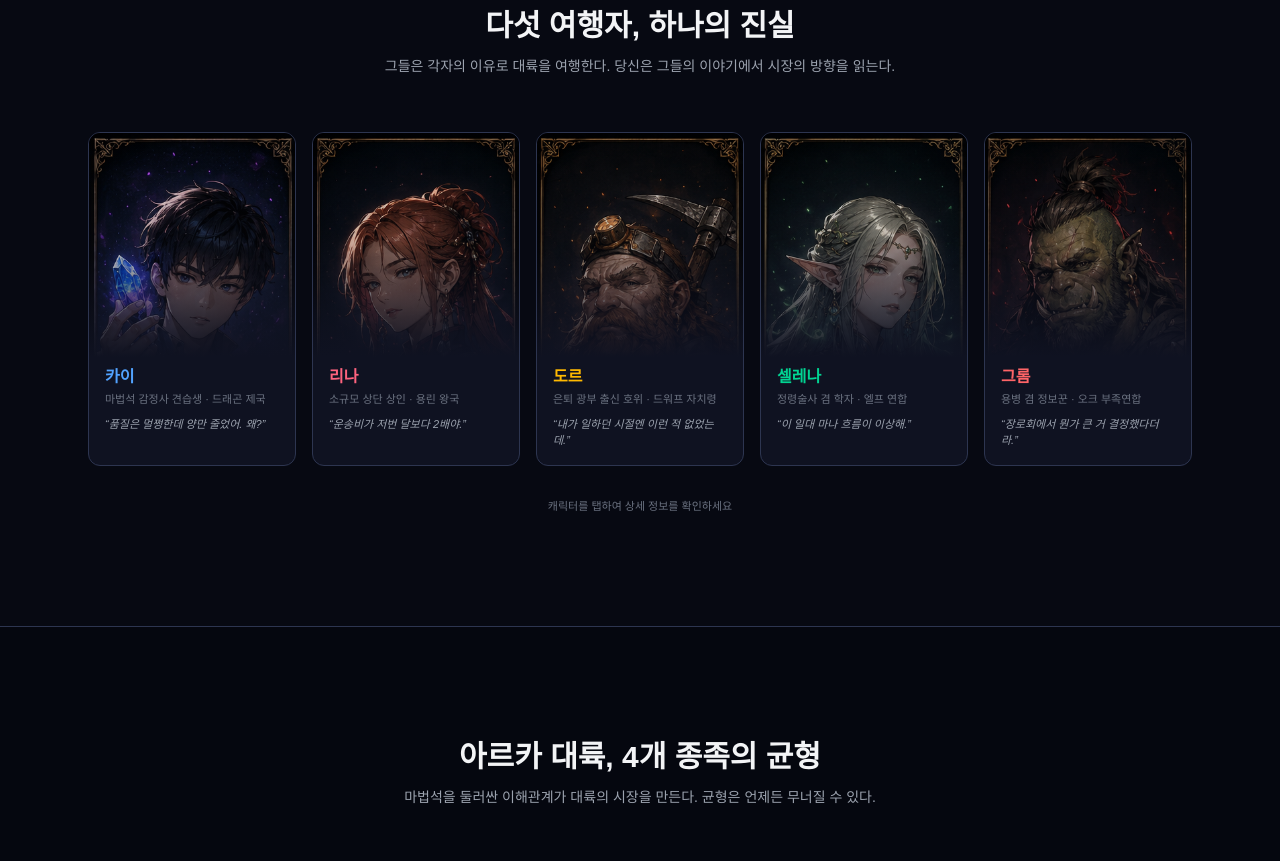
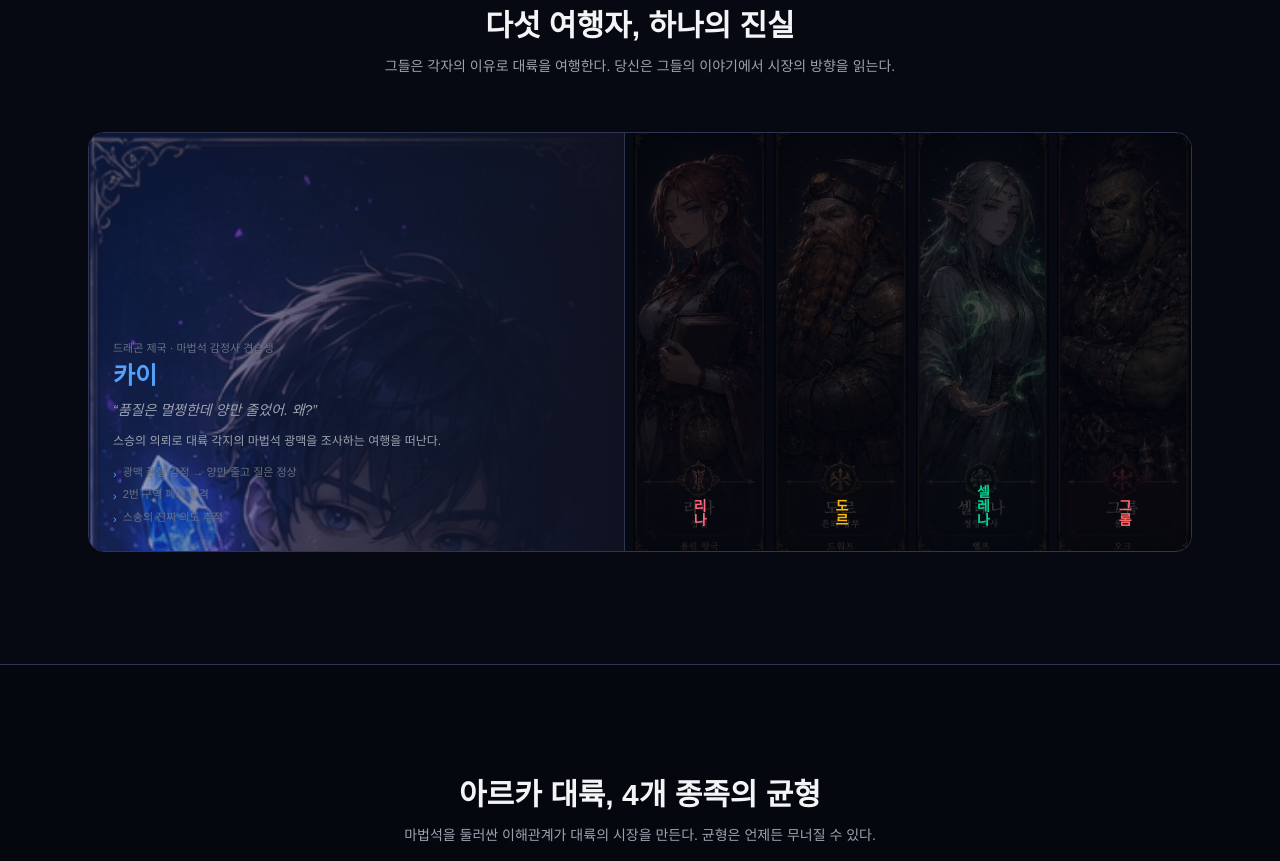
Before and after one commit to madotrade/madotrade-web, a Next.js app: page / in a window 1280 px wide. Shown: the part 1660-2521 px from the top of the page. Built offline with nearby package versions, Linux system fonts and the light colour scheme; a web font is replaced by a local one.

Commit message:
feat: 캐릭터 섹션 가로 아코디언 방식으로 전면 리디자인
- 호버 시 해당 캐릭터 패널이 가로로 확장
- 비활성 패널은 좁아지며 세로 이름만 표시
- 활성 패널: 이미지 배경 + 대사 + 설명 + 관련 사건
- 모바일은 세로 스택 유지

```diff
--- a/src/components/sections/characters.tsx
+++ b/src/components/sections/characters.tsx
@@ -2,7 +2,7 @@
 
 import { FadeIn } from "@/components/ui/fade-in";
 import { useState } from "react";
-import { motion, AnimatePresence } from "motion/react";
+import { motion } from "motion/react";
 import { cn } from "@/lib/utils";
 
 const characters = [
@@ -12,59 +12,59 @@ const characters = [
     tribe: "드래곤 제국",
     quote: "품질은 멀쩡한데 양만 줄었어. 왜?",
     accent: "text-blue-400",
-    border: "border-blue-500/40",
+    bg: "from-blue-900/40 to-bg-card",
     image: "/characters/kai.png",
-    desc: "스승의 의뢰로 대륙 각지의 마법석 광맥을 조사하는 여행을 떠난다. 호기심이 강하고 분석적이며, 관찰한 것을 빠짐없이 기록한다.",
-    events: ["광맥 품질 감정 → 양만 줄고 질은 정상 발견", "2번 구역 폐쇄 목격", "스승의 진짜 의도를 추적"],
+    desc: "스승의 의뢰로 대륙 각지의 마법석 광맥을 조사하는 여행을 떠난다.",
+    events: ["광맥 품질 감정 → 양만 줄고 질은 정상", "2번 구역 폐쇄 목격", "스승의 진짜 의도 추적"],
   },
   {
     name: "리나",
-    role: "소규모 상단 상인",
+    role: "상인",
     tribe: "용린 왕국",
     quote: "운송비가 저번 달보다 2배야.",
     accent: "text-rose-400",
-    border: "border-rose-500/40",
+    bg: "from-rose-900/40 to-bg-card",
     image: "/characters/rina.png",
-    desc: "거래처를 순회하며 물건을 사고파는 상인. 가격 변동에 민감하고 숫자를 놓치지 않는다. 항상 메모장에 뭔가를 적고 있다.",
+    desc: "거래처를 순회하며 물건을 사고파는 상인. 가격 변동에 민감하다.",
     events: ["마법석 연료비 상승 체감", "상단 물량 계약 보류 목격", "마을별 가격 차이 추적"],
   },
   {
     name: "도르",
-    role: "은퇴 광부 출신 호위",
+    role: "은퇴 광부",
     tribe: "드워프 자치령",
     quote: "내가 일하던 시절엔 이런 적 없었는데.",
     accent: "text-amber-400",
-    border: "border-amber-500/40",
+    bg: "from-amber-900/40 to-bg-card",
     image: "/characters/dor.png",
-    desc: "드워프 자치령에서 30년 광부 생활 후 은퇴. 카이의 보디가드 겸 길 안내를 맡았다. 과묵하지만 핵심을 찌르는 한마디를 한다.",
-    events: ["광산 마을의 이상한 정적 감지", "옛 동료 브론의 침묵에서 이상 포착", "'인원 줄이는 건 채굴 안 할 때'라는 핵심 분석"],
+    desc: "드워프 자치령에서 30년 광부 생활 후 은퇴. 과묵하지만 핵심을 찌른다.",
+    events: ["광산 마을의 이상한 정적 감지", "옛 동료의 침묵에서 이상 포착", "'인원 줄이는 건 채굴 안 할 때'"],
   },
   {
     name: "셀레나",
-    role: "정령술사 겸 학자",
+    role: "정령술사",
     tribe: "엘프 연합",
     quote: "이 일대 마나 흐름이 이상해.",
     accent: "text-emerald-400",
-    border: "border-emerald-500/40",
+    bg: "from-emerald-900/40 to-bg-card",
     image: "/characters/selena.png",
-    desc: "고대 정령 유적을 조사하는 학자. 냉정하고 이상주의적이며, 장기적 흐름을 읽는 눈을 가졌다. 감정적이지 않지만 결정적 순간에 핵심을 짚는다.",
-    events: ["마나 농도 하락 관측 (3년 전부터)", "정령 에너지 대체 가능성 제시", "장기적 대륙 변화의 징조 경고"],
+    desc: "고대 정령 유적을 조사하는 학자. 장기적 흐름을 읽는 눈을 가졌다.",
+    events: ["마나 농도 하락 관측", "정령 에너지 대체 가능성 제시", "대륙 변화의 장기 징조 경고"],
   },
   {
     name: "그롬",
-    role: "용병 겸 정보꾼",
+    role: "용병",
     tribe: "오크 부족연합",
     quote: "장로회에서 뭔가 큰 거 결정했다더라.",
     accent: "text-red-400",
-    border: "border-red-500/40",
+    bg: "from-red-900/40 to-bg-card",
     image: "/characters/grom.png",
-    desc: "어디서 나타나는지 모르고, 갈 때도 갑자기 간다. 뒷골목 소문에 밝지만 진위는 본인도 모른다. 가끔 정확히 맞힌다.",
-    events: ["장로회 비밀 결의 소문 전달", "군사 동향·물자 이동 정보", "검증 안 된 루머 — 믿을지 말지는 유저 판단"],
+    desc: "어디서 나타나는지 모른다. 뒷골목 소문에 밝지만 진위는 본인도 모른다.",
+    events: ["장로회 비밀 결의 소문 전달", "군사 동향 정보", "검증 안 된 루머 — 믿을지는 유저 판단"],
   },
 ];
 
 export function CharacterSection() {
-  const [active, setActive] = useState<number | null>(null);
+  const [active, setActive] = useState<number>(0);
 
   return (
     <section className="border-y border-border bg-bg-card/20 py-28">
@@ -78,54 +78,66 @@ export function CharacterSection() {
           </p>
         </FadeIn>
 
-        <div className="grid gap-4 sm:grid-cols-2 lg:grid-cols-5">
+        {/* 가로 아코디언 — 데스크탑 */}
+        <div className="hidden lg:flex h-[420px] gap-2 rounded-2xl overflow-hidden border border-border">
           {characters.map((c, i) => (
-            <FadeIn key={c.name} delay={i * 0.08} className="flex">
-              <div
+            <motion.div
+              key={c.name}
               className={cn(
-                  "relative flex-1 cursor-pointer overflow-hidden rounded-xl border bg-bg-card transition-all duration-300",
-                  active === i ? `${c.border} ring-1 ring-accent/20` : "border-border hover:border-accent/30 hover:-translate-y-1"
+                "relative cursor-pointer overflow-hidden transition-colors",
+                active === i ? "border-r border-border" : ""
               )}
-                onClick={() => setActive(active === i ? null : i)}
+              animate={{ flex: active === i ? 4 : 1 }}
+              transition={{ duration: 0.5, ease: [0.4, 0, 0.2, 1] }}
+              onMouseEnter={() => setActive(i)}
             >
-                <div className="relative h-48 w-full overflow-hidden sm:h-56">
+              {/* 배경 이미지 */}
               <img
                 src={c.image}
                 alt={c.name}
                 className={cn(
-                      "h-full w-full object-cover object-top transition-all duration-500",
-                      active === i ? "scale-105" : "group-hover:scale-110"
+                  "absolute inset-0 h-full w-full object-cover transition-all duration-500",
+                  active === i ? "object-top opacity-100 scale-105" : "object-center opacity-60 scale-100"
                 )}
               />
-                  <div className="absolute inset-0 bg-gradient-to-t from-bg-card via-bg-card/20 to-transparent" />
+
+              {/* 오버레이 */}
+              <div className={cn(
+                "absolute inset-0 transition-all duration-500",
+                active === i
+                  ? `bg-gradient-to-r ${c.bg}`
+                  : "bg-bg-primary/60"
+              )} />
+
+              {/* 비활성 — 세로 이름만 */}
+              <div className={cn(
+                "absolute inset-0 flex items-end justify-center pb-6 transition-opacity duration-300",
+                active === i ? "opacity-0" : "opacity-100"
+              )}>
+                <span className={cn("text-sm font-bold [writing-mode:vertical-rl]", c.accent)}>
+                  {c.name}
+                </span>
               </div>
-                <div className="relative z-10 px-4 pb-4 pt-2">
-                  <h3 className={`text-base font-bold ${c.accent}`}>{c.name}</h3>
-                  <p className="mt-0.5 text-[11px] text-text-muted">{c.role} · {c.tribe}</p>
-                  <p className="mt-2 text-[11px] italic text-text-secondary">
+
+              {/* 활성 — 상세 정보 */}
+              <motion.div
+                className={cn(
+                  "absolute inset-0 flex items-end p-6 transition-opacity duration-300",
+                  active === i ? "opacity-100" : "opacity-0 pointer-events-none"
+                )}
+              >
+                <div className="max-w-sm">
+                  <p className="text-[11px] text-text-muted">{c.tribe} · {c.role}</p>
+                  <h3 className={cn("mt-1 text-2xl font-bold", c.accent)}>{c.name}</h3>
+                  <p className="mt-2 text-sm italic text-text-secondary">
                     &ldquo;{c.quote}&rdquo;
                   </p>
-                </div>
-
-                <AnimatePresence>
-                  {active === i && (
-                    <motion.div
-                      initial={{ height: 0, opacity: 0 }}
-                      animate={{ height: "auto", opacity: 1 }}
-                      exit={{ height: 0, opacity: 0 }}
-                      transition={{ duration: 0.3 }}
-                      className="overflow-hidden border-t border-border"
-                    >
-                      <div className="px-4 py-4">
-                        <p className="text-xs leading-relaxed text-text-secondary">
-                          {c.desc}
-                        </p>
+                  <p className="mt-3 text-xs leading-relaxed text-text-secondary">{c.desc}</p>
                   <div className="mt-3">
-                          <p className="text-[10px] font-semibold uppercase tracking-wider text-text-muted">관련 사건</p>
-                          <ul className="mt-1.5 space-y-1">
+                    <ul className="space-y-1">
                       {c.events.map((e) => (
-                              <li key={e} className="flex items-start gap-1.5 text-[11px] text-text-secondary">
-                                <span className={`mt-0.5 ${c.accent}`}>›</span>
+                        <li key={e} className="flex items-start gap-1.5 text-[11px] text-text-muted">
+                          <span className={cn("mt-0.5", c.accent)}>›</span>
                           {e}
                         </li>
                       ))}
@@ -133,16 +145,32 @@ export function CharacterSection() {
                   </div>
                 </div>
               </motion.div>
-                  )}
-                </AnimatePresence>
-              </div>
-            </FadeIn>
+            </motion.div>
           ))}
         </div>
 
-        <p className="mt-8 text-center text-[11px] text-text-muted">
-          캐릭터를 탭하여 상세 정보를 확인하세요
-        </p>
+        {/* 모바일 — 세로 스택 */}
+        <div className="flex flex-col gap-3 lg:hidden">
+          {characters.map((c, i) => (
+            <div
+              key={c.name}
+              className="relative overflow-hidden rounded-xl border border-border"
+              onClick={() => setActive(active === i ? -1 : i)}
+            >
+              <div className="relative h-32 w-full overflow-hidden">
+                <img src={c.image} alt={c.name} className="h-full w-full object-cover object-top" />
+                <div className="absolute inset-0 bg-gradient-to-r from-bg-primary/80 to-transparent" />
+              </div>
+              <div className="absolute inset-0 flex items-center p-4">
+                <div>
+                  <h3 className={cn("text-base font-bold", c.accent)}>{c.name}</h3>
+                  <p className="text-[11px] text-text-muted">{c.role} · {c.tribe}</p>
+                  <p className="mt-1 text-[11px] italic text-text-secondary">&ldquo;{c.quote}&rdquo;</p>
+                </div>
+              </div>
+            </div>
+          ))}
+        </div>
       </div>
     </section>
   );
```
Lines whose indentation alone changed are shown as unchanged.
